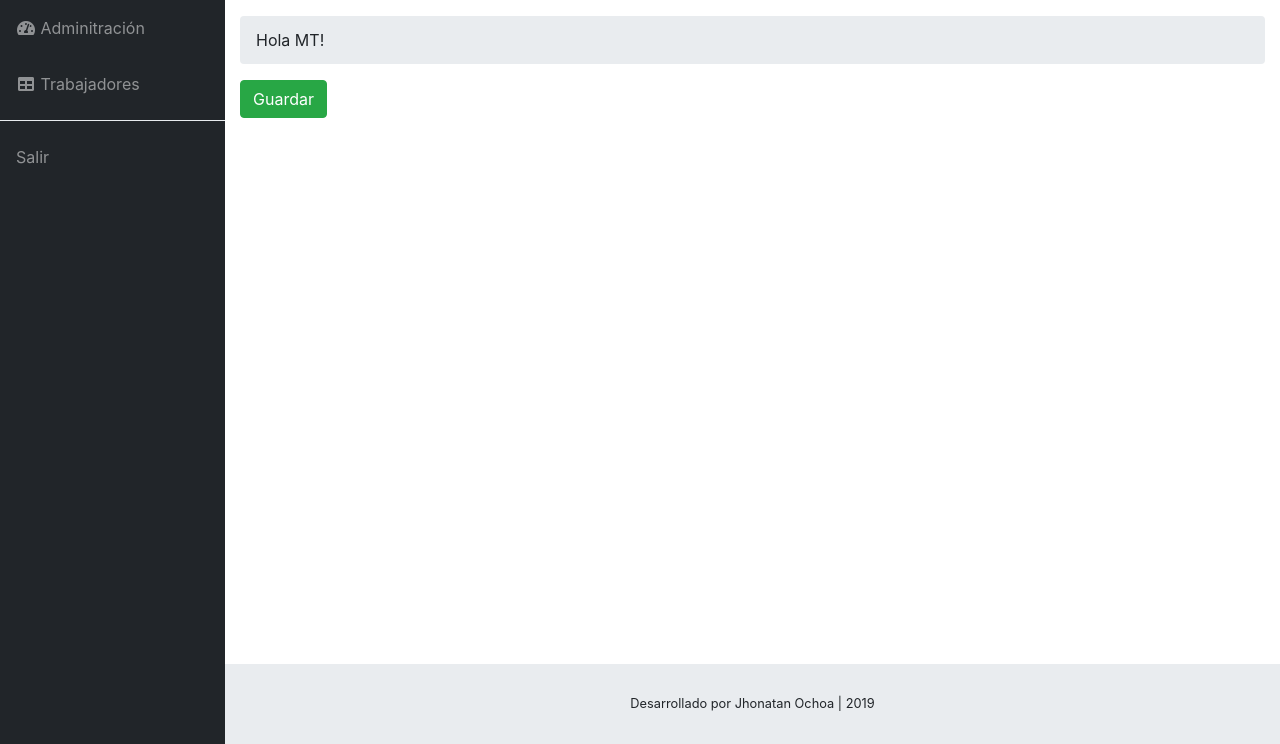
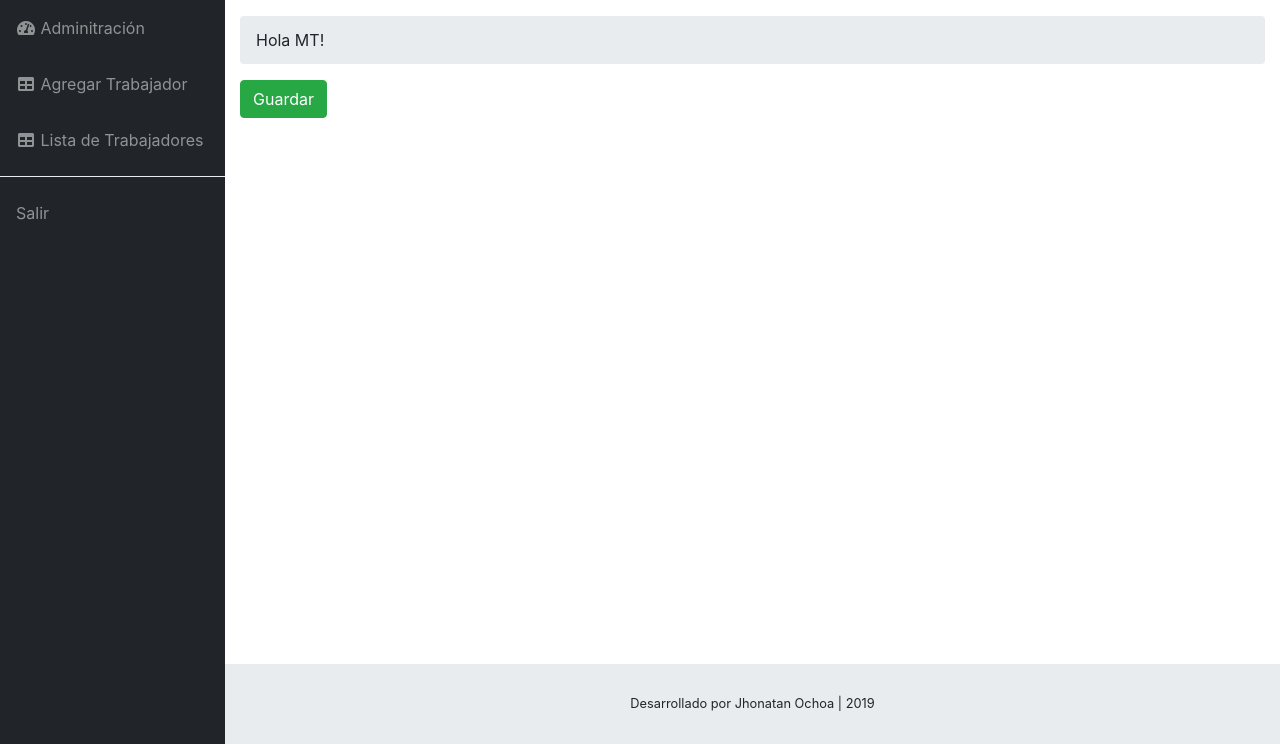
Before and after one commit to jhersonjhochoa/MT_Admin, a Django app: page /gestionTrabajadores/agregar/ in a window 1280 px wide. Shown: the part 56-800 px from the top of the page. Run offline with Django 3.2, Linux system fonts and the light colour scheme; a user stored in the database is signed in; parts of the project's set-up code (start-up, migrations or seed data) failed here and were passed over; some libraries are stand-ins or nearby versions.

Commit message:
Actualización enlace de agregar trabajadores

```diff
--- a/Templates/base.html
+++ b/Templates/base.html
@@ -63,9 +63,14 @@
         </a>
       </li>
       <li class="nav-item">
+        <a class="nav-link" href="{% url 'gestionTrabajadores:add_trabajador' %}">
+          <i class="fas fa-fw fa-table"></i>
+          <span>Agregar Trabajador</span></a>
+      </li>
+      <li class="nav-item">
         <a class="nav-link" href="{% url 'gestionTrabajadores:list_trabajador' %}">
           <i class="fas fa-fw fa-table"></i>
-          <span>Trabajadores</span></a>
+          <span>Lista de Trabajadores</span></a>
       </li>
       <div class="dropdown-divider"></div>
       <li class="nav-item">
```
